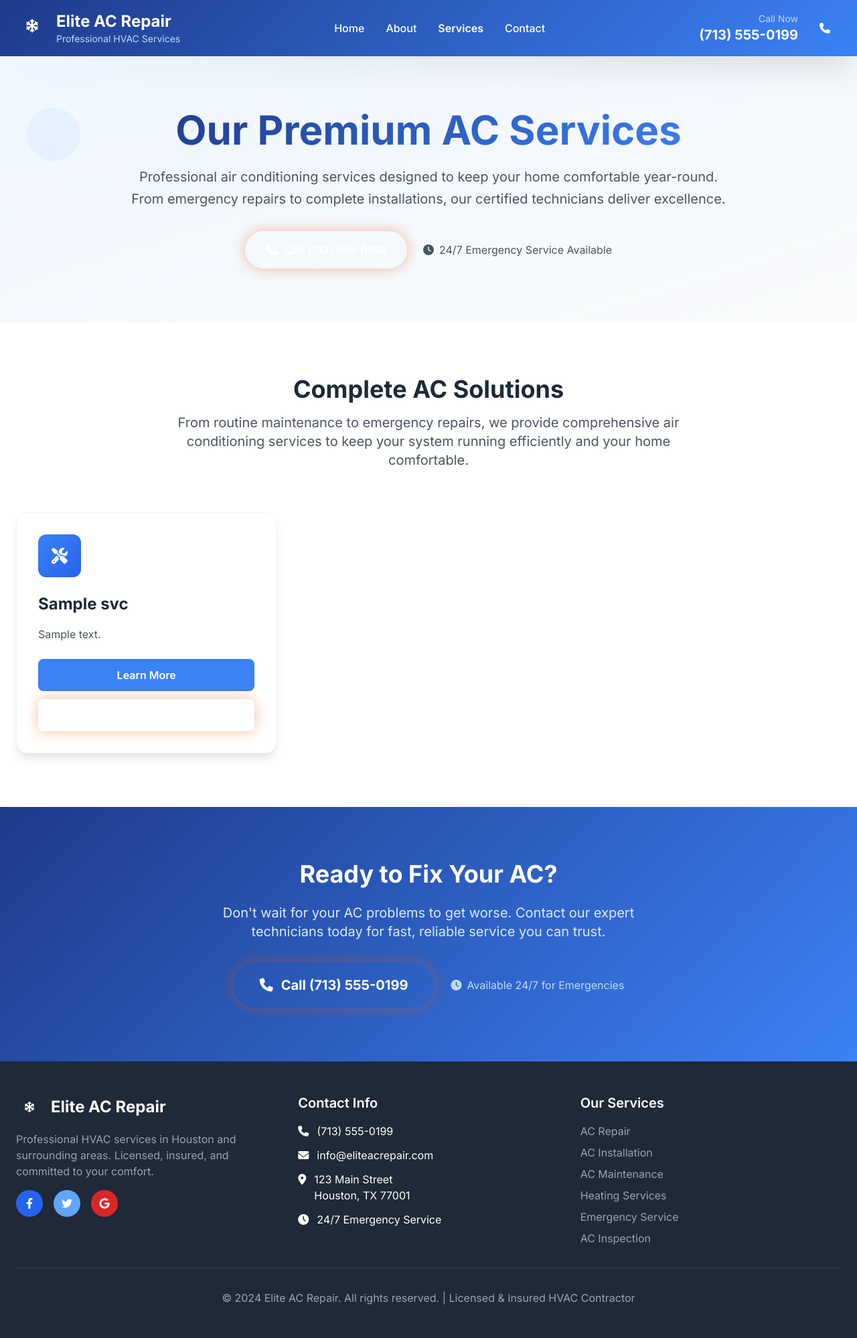
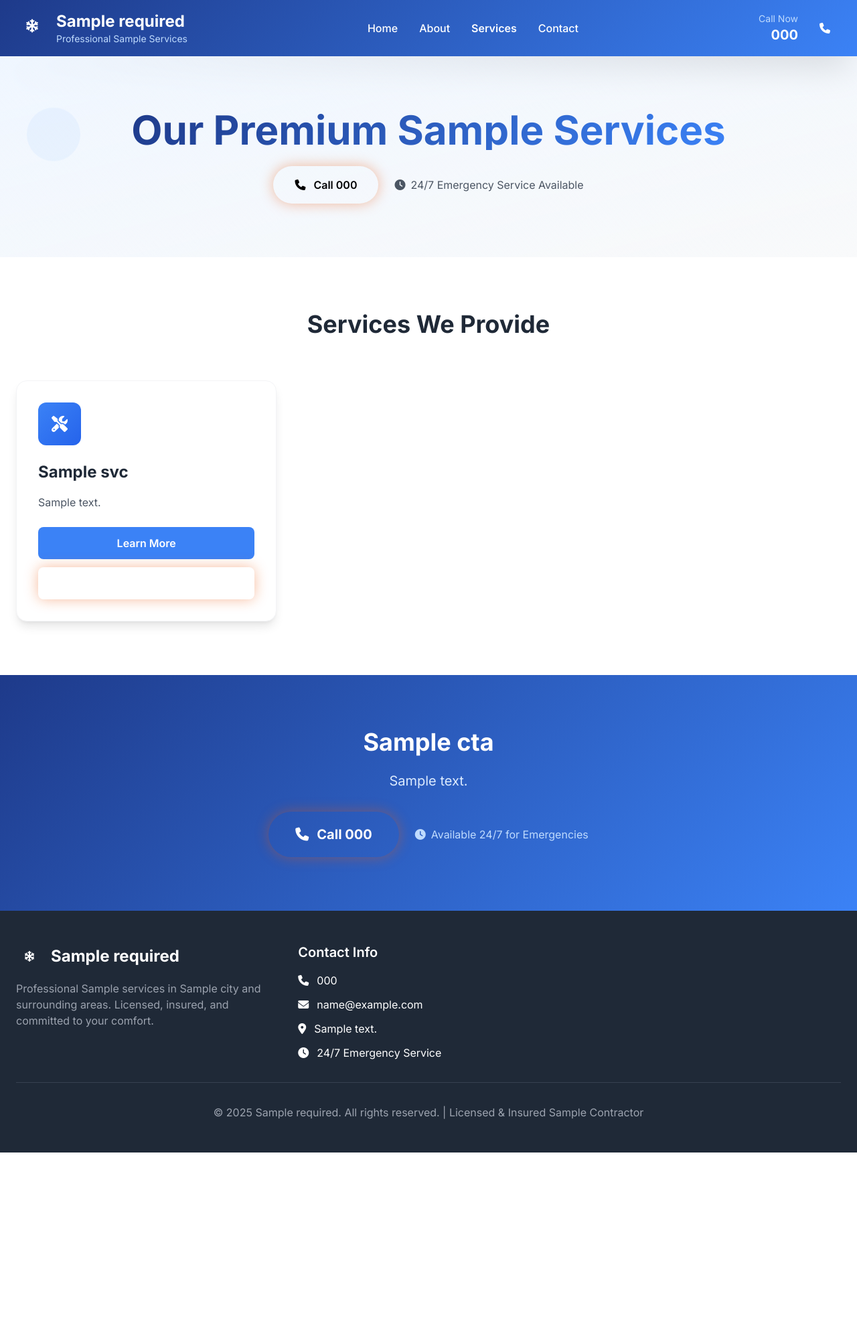
Before and after one commit to giteshsingla2/subdomain-flask-city-script, a Flask app: template templates/services.html in a window 1280 px wide. Shown: the whole page at 67% size. After the commit the page ends 1721 px from the top, so only its background shows below. Run offline with Flask 3, Linux system fonts and the light colour scheme; the template is opened without the code that fills it: most values are stand-ins (such as "Sample title", 1, 10 or a date in 2020).

Commit message:
Updated all templates, Added Seed to use spintax

```diff
--- a/app.py
+++ b/app.py
@@ -1,4 +1,5 @@
 import random
+import hashlib
 from flask import Flask, render_template, request, abort, jsonify, Response
 from flask_caching import Cache
 import os
@@ -7,6 +8,9 @@
 from datetime import datetime
 from markupsafe import Markup
 import urllib.parse
+
+# Cache for random seeds based on city-state pairs
+spintax_seed_cache = {}
 
 app = Flask(__name__,
                 template_folder="templates")
@@ -112,15 +116,31 @@
 def replace_placeholders(text, service_name, city_name, state_abbreviation, state_full_name, required_data, zip_codes=[], city_zip_code=""):
     import re
     pattern = r'\{([^}]*)\}'
+
+    # Generate a consistent seed for this city-state pair
+    city_state_key = f"{city_name}|{state_abbreviation}"
+
+    # Check if we already have a seed for this city-state pair
+    if city_state_key not in spintax_seed_cache:
+        # Create a reproducible seed by hashing the city-state key
+        hash_obj = hashlib.md5(city_state_key.encode())
+        seed_value = int(hash_obj.hexdigest(), 16) % (2**32)  # Convert to a 32-bit integer
+        spintax_seed_cache[city_state_key] = seed_value
+
+    # Get the seed for this city-state pair
+    seed = spintax_seed_cache[city_state_key]
+
+    # Create a random generator with the consistent seed
+    rng = random.Random(seed)
+
     def random_replacer(match):
         options = match.group(1).split('|')
-        return random.choice(options)
+        return rng.choice(options)
 
-    # Step 1: Replace random choice patterns
+    # Step 1: Replace random choice patterns with consistent choices
     text = re.sub(pattern, random_replacer, text)
 
     # Step 2: Replace placeholders
-
     text = text.replace("[Service]", service_name)\
                 .replace("[service]", service_name.lower())\
                 .replace("[City-State]", f"{city_name}, {state_abbreviation}")\
@@ -440,8 +460,17 @@
                 for key, value in main_content_data.items():
                     if isinstance(value, str):
                         processed_main_content[key] = Markup(replace_placeholders(value, "", city_name, state_abbreviation, state_name, required_data, zip_codes, city_zip_code))
+                    elif isinstance(value, dict) and key == "CTA":
+                        # Special handling for CTA dictionary
+                        processed_cta = {}
+                        for cta_key, cta_value in value.items():
+                            if isinstance(cta_value, str):
+                                processed_cta[cta_key] = Markup(replace_placeholders(cta_value, "", city_name, state_abbreviation, state_name, required_data, zip_codes, city_zip_code))
+                            else:
+                                processed_cta[cta_key] = cta_value
+                        processed_main_content[key] = processed_cta
                     else:
-                            processed_main_content[key] = value # Keep lists/dicts as is (e.g. FAQ, Reviews already processed)
+                        processed_main_content[key] = value # Keep other lists/dicts as is (e.g. FAQ, Reviews already processed)
 
                 # Fetch other cities in the same state
                 all_other_cities = get_other_cities_in_state(state_subdomain, city_info['city_name'])
@@ -452,7 +481,7 @@
                         other_cities_to_display = rotated_cities[:10]
                         for city in other_cities_to_display:
                             city_subdomain_format = urllib.parse.quote(city.replace(' ', '-').lower())
-                            city_link = f"https://{city_subdomain_format}-{state_subdomain}.{get_main_domain()}"
+                            city_link = f"https://{main_service}-{city_subdomain_format}-{state_subdomain}.{get_main_domain()}"
                             other_city_links.append({
                                 'name': city,
                                 'link': city_link
@@ -584,15 +613,26 @@
         state_abbreviation = state_subdomain.upper()
         zip_codes = get_zip_codes_from_db(city_name)
 
-        about_us_content_template = main_content_data.get("About Content", "")
-        why_choose_us_content_template = main_content_data.get("Why Choose Us Content", "")
+        # Process main_content_data for HTML rendering and placeholder replacement
+        processed_main_content = {}
+        for key, value in main_content_data.items():
+            if isinstance(value, str):
+                processed_main_content[key] = Markup(replace_placeholders(value, "", city_name, state_abbreviation, state_name, required_data, zip_codes, city_zip_code))
+            elif isinstance(value, dict) and key == "CTA":
+                # Special handling for CTA dictionary
+                processed_cta = {}
+                for cta_key, cta_value in value.items():
+                    if isinstance(cta_value, str):
+                        processed_cta[cta_key] = Markup(replace_placeholders(cta_value, "", city_name, state_abbreviation, state_name, required_data, zip_codes, city_zip_code))
+                    else:
+                        processed_cta[cta_key] = cta_value
+                processed_main_content[key] = processed_cta
+            else:
+                processed_main_content[key] = value
 
-        about_us_content = Markup(replace_placeholders(
-            about_us_content_template, "", city_name, state_abbreviation, state_name, required_data, zip_codes, city_zip_code
-        ))
-        why_choose_us_content = Markup(replace_placeholders(
-            why_choose_us_content_template, "", city_name, state_abbreviation, state_name, required_data, zip_codes, city_zip_code
-        ))
+        # Still keep these for backward compatibility
+        about_us_content = processed_main_content.get("About Content", "")
+        why_choose_us_content = processed_main_content.get("Why Choose Us Content", "")
 
         meta_title_template = main_content_data.get("About Page Title", main_content_data.get("Title", "About Us - {company_name} in {city_name}, {state_abbreviation}"))
         meta_title = replace_placeholders(
@@ -610,6 +650,7 @@
             city_name=city_name,
             city_zip_code=city_zip_code,
             required=required_data,
+            maincontent=processed_main_content,
             about_us_content=about_us_content,
             why_choose_us_content=why_choose_us_content,
             meta_title=meta_title,
@@ -645,6 +686,23 @@
         state_name = get_state_full_name(state_subdomain)
         state_abbreviation = state_subdomain.upper()
         zip_codes = get_zip_codes_from_db(city_name)
+
+        # Process main_content_data for HTML rendering and placeholder replacement
+        processed_main_content = {}
+        for key, value in main_content_data.items():
+            if isinstance(value, str):
+                processed_main_content[key] = Markup(replace_placeholders(value, "", city_name, state_abbreviation, state_name, required_data, zip_codes, city_zip_code))
+            elif isinstance(value, dict) and key == "CTA":
+                # Special handling for CTA dictionary
+                processed_cta = {}
+                for cta_key, cta_value in value.items():
+                    if isinstance(cta_value, str):
+                        processed_cta[cta_key] = Markup(replace_placeholders(cta_value, "", city_name, state_abbreviation, state_name, required_data, zip_codes, city_zip_code))
+                    else:
+                        processed_cta[cta_key] = cta_value
+                processed_main_content[key] = processed_cta
+            else:
+                processed_main_content[key] = value
 
         # Use Address from required.json directly if available, otherwise use template
         # Assuming 'Address' in required.json is a pre-formatted string or a structured object
@@ -683,7 +741,9 @@
             canonical_url=get_canonical_url(),
             favicon=required_data.get("Favicon"),
             company_name=required_data.get("Business Name"),
-            zip_codes=zip_codes
+            zip_codes=zip_codes,
+            maincontent=processed_main_content,  # Pass processed main_content for template
+            main_content=processed_main_content   # For backward compatibility
             )
 
     # If we get here, no valid city/state was found
--- a/templates/contact.html
+++ b/templates/contact.html
@@ -451,7 +451,7 @@
     <!-- Header -->
     <header>
         <div class="header-container">
-            <a href="#" class="logo">{{required.get("Company Name")}}</a>
+            <a href="#" class="logo">{{required.get("Business Name")}}</a>
             <nav>
                 <ul class="nav-links">
                     <li><a href="/">Home</a></li>
@@ -460,7 +460,7 @@
                     <li><a href="/contact">Contact</a></li>
                 </ul>
             </nav>
-            <a href="tel:713-555-0199" class="header-phone">
+            <a href="tel:{{required.get("Phone")|replace(' ','')|replace('(','')|replace(')','')|replace('-','')}}" class="header-phone">
                 <i class="fas fa-phone"></i> {{required.get("Phone")}}
             </a>
         </div>
@@ -557,7 +557,7 @@
         <div class="footer-container">
             <div class="footer-content">
                 <div class="footer-section">
-                    <h3>{{required.get("Company Name")}}</h3>
+                    <h3>{{required.get("Business Name")}}</h3>
                 </div>
                 <div class="footer-section">
                     <h3>Contact Information</h3>
--- a/templates/services.html
+++ b/templates/services.html
@@ -3,7 +3,7 @@
 <head>
     <meta charset="UTF-8">
     <meta name="viewport" content="width=device-width, initial-scale=1.0">
-    <title>Our AC Repair Services - Elite AC Repair</title>
+    <title>Our {{required.get("Main Service")}} Services - {{required.get("Business Name")}}</title>
     <link href="https://cdn.jsdelivr.net/npm/tailwindcss@2.2.19/dist/tailwind.min.css" rel="stylesheet">
     <link rel="stylesheet" href="https://cdn.jsdelivr.net/npm/@fortawesome/fontawesome-free@6.4.0/css/all.min.css">
     <link href="https://fonts.googleapis.com/css2?family=Inter:wght@300;400;500;600;700&display=swap" rel="stylesheet">
@@ -109,21 +109,21 @@
                         <i class="fas fa-snowflake text-white text-xl"></i>
                     </div>
                     <div>
-                        <h1 class="text-2xl font-bold">Elite AC Repair</h1>
-                        <p class="text-blue-200 text-sm">Professional HVAC Services</p>
+                        <h1 class="text-2xl font-bold">{{required.get("Business Name")}}</h1>
+                        <p class="text-blue-200 text-sm">Professional {{required.get("Main Service")}} Services</p>
                     </div>
                 </div>
                 <nav class="hidden md:flex space-x-8">
-                    <a href="#" class="hover:text-orange-300 transition-colors duration-300 font-medium">Home</a>
-                    <a href="#" class="hover:text-orange-300 transition-colors duration-300 font-medium">About</a>
-                    <a href="#" class="text-orange-300 font-semibold">Services</a>
-                    <a href="#" class="hover:text-orange-300 transition-colors duration-300 font-medium">Contact</a>
+                    <a href="/" class="hover:text-orange-300 transition-colors duration-300 font-medium">Home</a>
+                    <a href="/about" class="hover:text-orange-300 transition-colors duration-300 font-medium">About</a>
+                    <a href="/services" class="text-orange-300 font-semibold">Services</a>
+                    <a href="/contact" class="hover:text-orange-300 transition-colors duration-300 font-medium">Contact</a>
                 </nav>
                 <div class="flex items-center space-x-4">
                     <div class="text-right hidden sm:block">
                         <p class="text-sm text-blue-200">Call Now</p>
-                        <a href="tel:(713) 555-0199" class="text-xl font-bold hover:text-orange-300 transition-colors duration-300">
-                            (713) 555-0199
+                        <a href="tel:{{ required.get("Phone")|replace(' ','')|replace('(','')|replace(')','')|replace('-','') }}" class="text-xl font-bold hover:text-orange-300 transition-colors duration-300">
+                            {{required.get("Phone")}}
                         </a>
                     </div>
                     <div class="w-12 h-12 bg-orange-500 rounded-full flex items-center justify-center hover-scale">
@@ -140,16 +140,12 @@
         <div class="container mx-auto px-6 relative z-10">
             <div class="text-center max-w-4xl mx-auto">
                 <h1 class="text-5xl md:text-6xl font-bold text-gradient mb-6 fade-in">
-                    Our Premium AC Services
+                    Our Premium {{required.get("Main Service")}} Services
                 </h1>
-                <p class="text-xl text-gray-600 mb-8 leading-relaxed fade-in fade-in-delay-1">
-                    Professional air conditioning services designed to keep your home comfortable year-round.
-                    From emergency repairs to complete installations, our certified technicians deliver excellence.
-                </p>
                 <div class="flex flex-col sm:flex-row gap-6 justify-center items-center fade-in fade-in-delay-2">
-                    <a href="tel:(713) 555-0199" class="inline-flex items-center px-8 py-4 bg-orange-500 text-white font-semibold rounded-full hover-scale btn-glow">
-                        <i class="fas fa-phone mr-3"></i>
-                        Call (713) 555-0199
+                    <a href="tel:{{ required.get("Phone")|replace(' ','')|replace('(','')|replace(')','')|replace('-','') }}" class="inline-flex items-center px-8 py-4 bg-orange-500 text-white font-semibold rounded-full hover-scale btn-glow">
+                        <i class="fas fa-phone mr-3 text-black"></i>
+                        <span class="text-black">Call {{required.get("Phone")}}</span>
                     </a>
                     <div class="flex items-center text-gray-600">
                         <i class="fas fa-clock text-orange-500 mr-2"></i>
@@ -167,11 +163,7 @@
     <section class="py-20 bg-white">
         <div class="container mx-auto px-6">
             <div class="text-center mb-16">
-                <h2 class="text-4xl font-bold text-gray-800 mb-4 fade-in">Complete AC Solutions</h2>
-                <p class="text-xl text-gray-600 max-w-3xl mx-auto fade-in fade-in-delay-1">
-                    From routine maintenance to emergency repairs, we provide comprehensive air conditioning services
-                    to keep your system running efficiently and your home comfortable.
-                </p>
+                <h2 class="text-4xl font-bold text-gray-800 mb-4 fade-in">Services We Provide</h2>
             </div>
             <div class="grid md:grid-cols-2 lg:grid-cols-3 gap-8">
                 {% for svc in services_list %}
@@ -187,7 +179,7 @@
                         <a href="{{ svc.url }}" class="block w-full text-center py-3 px-6 bg-blue-500 text-white font-semibold rounded-lg hover:bg-blue-600 transition-colors duration-300">
                             Learn More
                         </a>
-                        <a href="tel:{{ required.get('Phone') }}" class="block w-full text-center py-3 px-6 bg-orange-500 text-white font-semibold rounded-lg btn-glow">
+                        <a href="tel:{{ required.get("Phone")|replace(' ','')|replace('(','')|replace(')','')|replace('-','') }}" class="block w-full text-center py-3 px-6 bg-orange-500 text-white font-semibold rounded-lg btn-glow">
                             <i class="fas fa-phone mr-2"></i>Call Now
                         </a>
                     </div>
@@ -200,14 +192,14 @@
     <!-- Call to Action -->
     <section class="py-20 gradient-bg text-white">
         <div class="container mx-auto px-6 text-center">
-            <h2 class="text-4xl font-bold mb-6">Ready to Fix Your AC?</h2>
+            <h2 class="text-4xl font-bold mb-6">{{main_content.get("CTA", {}).get("Title")}}</h2>
             <p class="text-xl mb-8 text-blue-100 max-w-2xl mx-auto">
-                Don't wait for your AC problems to get worse. Contact our expert technicians today for fast, reliable service you can trust.
+                {{main_content.get("CTA", {}).get("Description")}}
             </p>
             <div class="flex flex-col sm:flex-row gap-6 justify-center items-center">
-                <a href="tel:(713) 555-0199" class="inline-flex items-center px-10 py-5 bg-orange-500 text-white font-bold text-xl rounded-full hover-scale btn-glow">
+                <a href="tel:{{ required.get("Phone")|replace(' ','')|replace('(','')|replace(')','')|replace('-','') }}" class="inline-flex items-center px-10 py-5 bg-orange-500 text-white font-bold text-xl rounded-full hover-scale btn-glow">
                     <i class="fas fa-phone mr-3"></i>
-                    Call (713) 555-0199
+                    Call {{required.get("Phone")}}
                 </a>
                 <div class="flex items-center text-blue-200">
                     <i class="fas fa-clock mr-2"></i>
@@ -226,22 +218,11 @@
                         <div class="w-10 h-10 bg-orange-500 rounded-full flex items-center justify-center">
                             <i class="fas fa-snowflake text-white"></i>
                         </div>
-                        <h3 class="text-2xl font-bold">Elite AC Repair</h3>
+                        <h3 class="text-2xl font-bold">{{required.get("Business Name")}}</h3>
                     </div>
                     <p class="text-gray-400 mb-4">
-                        Professional HVAC services in Houston and surrounding areas. Licensed, insured, and committed to your comfort.
+                        Professional {{required.get("Main Service")}} services in {{required.get("City")}} and surrounding areas. Licensed, insured, and committed to your comfort.
                     </p>
-                    <div class="flex space-x-4">
-                        <a href="#" class="w-10 h-10 bg-blue-600 rounded-full flex items-center justify-center hover:bg-blue-700 transition-colors duration-300">
-                            <i class="fab fa-facebook-f"></i>
-                        </a>
-                        <a href="#" class="w-10 h-10 bg-blue-400 rounded-full flex items-center justify-center hover:bg-blue-500 transition-colors duration-300">
-                            <i class="fab fa-twitter"></i>
-                        </a>
-                        <a href="#" class="w-10 h-10 bg-red-600 rounded-full flex items-center justify-center hover:bg-red-700 transition-colors duration-300">
-                            <i class="fab fa-google"></i>
-                        </a>
-                    </div>
                 </div>
 
                 <div>
@@ -249,15 +230,15 @@
                     <div class="space-y-3">
                         <div class="flex items-center">
                             <i class="fas fa-phone text-orange-500 mr-3"></i>
-                            <a href="tel:(713) 555-0199" class="hover:text-orange-300 transition-colors duration-300">(713) 555-0199</a>
+                            <a href="tel:{{ required.get("Phone")|replace(' ','')|replace('(','')|replace(')','')|replace('-','') }}" class="hover:text-orange-300 transition-colors duration-300">{{required.get("Phone")}}</a>
                         </div>
                         <div class="flex items-center">
                             <i class="fas fa-envelope text-orange-500 mr-3"></i>
-                            <a href="mailto:info@eliteacrepair.com" class="hover:text-orange-300 transition-colors duration-300">info@eliteacrepair.com</a>
+                            <a href="mailto:{{required.get("Email")}}" class="hover:text-orange-300 transition-colors duration-300">{{required.get("Email")}}</a>
                         </div>
                         <div class="flex items-start">
                             <i class="fas fa-map-marker-alt text-orange-500 mr-3 mt-1"></i>
-                            <span>123 Main Street<br>Houston, TX 77001</span>
+                            <span>{{required.get("Address")}}</span>
                         </div>
                         <div class="flex items-center">
                             <i class="fas fa-clock text-orange-500 mr-3"></i>
@@ -265,23 +246,11 @@
                         </div>
                     </div>
                 </div>
-
-                <div>
-                    <h4 class="text-xl font-semibold mb-4">Our Services</h4>
-                    <ul class="space-y-2">
-                        <li><a href="#" class="text-gray-400 hover:text-orange-300 transition-colors duration-300">AC Repair</a></li>
-                        <li><a href="#" class="text-gray-400 hover:text-orange-300 transition-colors duration-300">AC Installation</a></li>
-                        <li><a href="#" class="text-gray-400 hover:text-orange-300 transition-colors duration-300">AC Maintenance</a></li>
-                        <li><a href="#" class="text-gray-400 hover:text-orange-300 transition-colors duration-300">Heating Services</a></li>
-                        <li><a href="#" class="text-gray-400 hover:text-orange-300 transition-colors duration-300">Emergency Service</a></li>
-                        <li><a href="#" class="text-gray-400 hover:text-orange-300 transition-colors duration-300">AC Inspection</a></li>
-                    </ul>
-                </div>
             </div>
 
             <div class="border-t border-gray-700 mt-8 pt-8 text-center">
                 <p class="text-gray-400">
-                    &copy; 2024 Elite AC Repair. All rights reserved. | Licensed & Insured HVAC Contractor
+                    &copy; 2025 {{required.get("Business Name")}}. All rights reserved. | Licensed & Insured {{required.get("Main Service")}} Contractor
                 </p>
             </div>
         </div>
```
Also changed, not shown: templates/about.html (+9 -9 lines), templates/city.html (+13 -34 lines), templates/home.html (+7 -25 lines), templates/state.html (+5 -23 lines).
